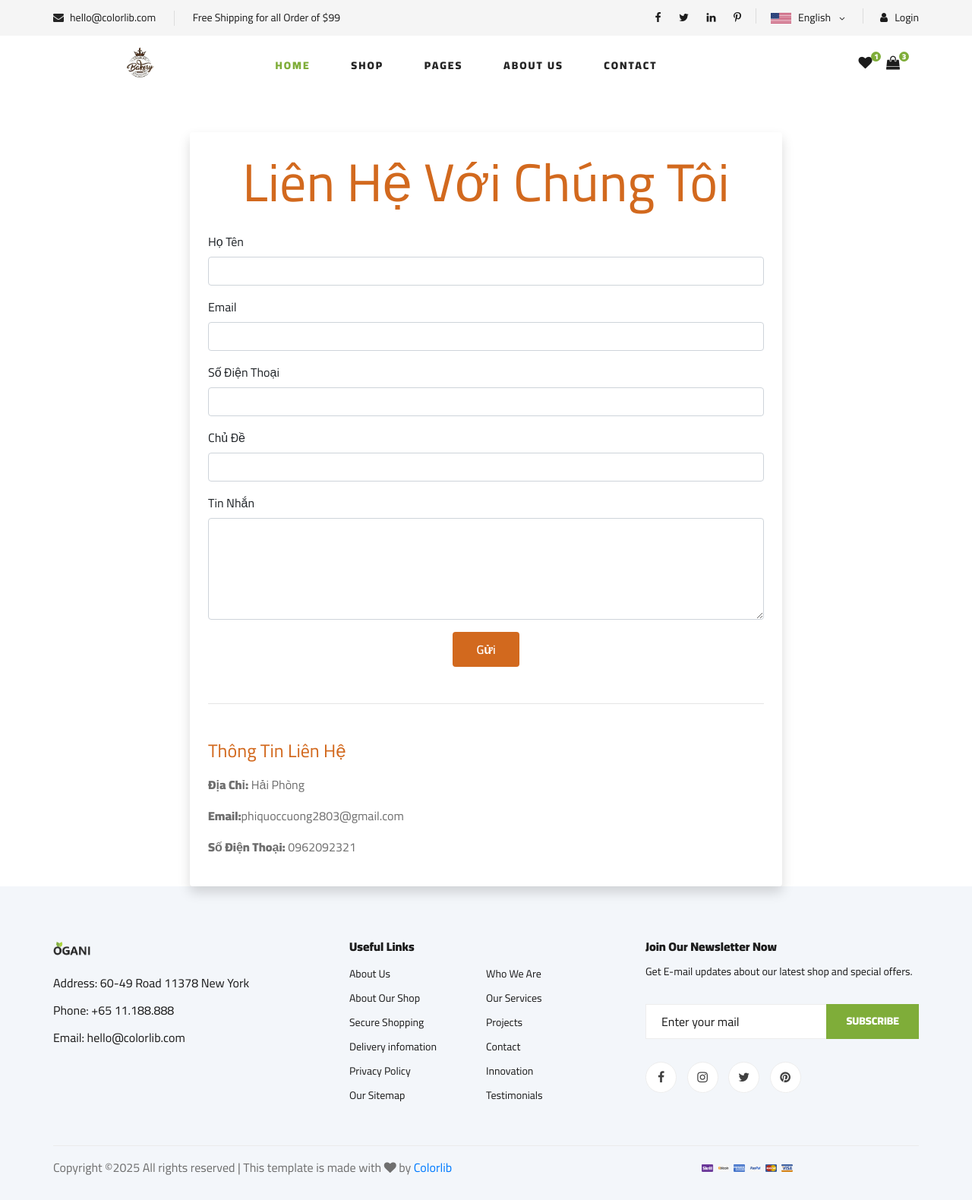
After one commit to AkinoMaoh/Duanbanh, a PHP site: page /views/contact.php in a window 1280 px wide. The commit adds this page. Shown: the whole page at 76% size. Run offline with PHP 8.4, Linux system fonts and the light colour scheme.

Commit message:
gio hang

```diff
--- a/Controller/CheckOutController.php
+++ b/Controller/CheckOutController.php
@@ -10,7 +10,7 @@ class CheckOutController {
     public function add(){
         if(isset($_GET['idsp'])) {
             $idSp = $_GET['idsp'];
-            if(isset($_SESSION['cart'])){
+            if(!isset($_SESSION['cart'])){
                 $_SESSION['cart'] = [];
             }
             $tonTaiSP = false;
--- a/Controller/HomeController.php
+++ b/Controller/HomeController.php
@@ -20,5 +20,8 @@ class HomeController {
     public function aboutUs() {
         include_once("views/aboutUs.php");
 }
+    public function contact() {
+        include_once("views/contact.php");
+}
 }
 ?>
--- a/index.php
+++ b/index.php
@@ -15,6 +15,9 @@ if(isset($_GET['action']) && $_GET['action'] != "") {
         case "aboutUs":
             $home->aboutUs();
             break;
+        case "contact":
+            $home->contact();
+            break;
         case "addtocart":
             $cart->add();
             break;
--- /dev/null
+++ b/views/contact.php
@@ -0,0 +1,58 @@
+
+<?php include_once("layouts/header.php"); ?>
+
+<div class="container mt-5">
+    <div class="row">
+        <div class="col-md-8 mx-auto p-4 shadow rounded bg-white">
+
+            <h1 class="mb-4 text-center" style="color:#d2691e;">Liên Hệ Với Chúng Tôi</h1>
+
+            <form method="POST" action="">
+                <div class="mb-3">
+                    <label for="name" class="form-label">Họ Tên</label>
+                    <input type="text" class="form-control" id="name" name="name" required>
+                </div>
+
+                <div class="mb-3">
+                    <label for="email" class="form-label">Email</label>
+                    <input type="email" class="form-control" id="email" name="email" required>
+                </div>
+
+                <div class="mb-3">
+                    <label for="phone" class="form-label">Số Điện Thoại</label>
+                    <input type="tel" class="form-control" id="phone" name="phone">
+                </div>
+
+                <div class="mb-3">
+                    <label for="subject" class="form-label">Chủ Đề</label>
+                    <input type="text" class="form-control" id="subject" name="subject" required>
+                </div>
+
+                <div class="mb-3">
+                    <label for="message" class="form-label">Tin Nhắn</label>
+                    <textarea class="form-control" id="message" name="message" rows="5" required></textarea>
+                </div>
+
+                <div class="text-center">
+                    <button type="submit" class="btn"
+                            style="background:#d2691e; color:white; padding:10px 30px; font-weight:600;">
+                        Gửi
+                    </button>
+                </div>
+            </form>
+
+            <hr class="my-5">
+
+            <div class="mt-4">
+                <h4 class="mb-3" style="color:#d2691e;">Thông Tin Liên Hệ</h4>
+
+                <p><strong> Địa Chỉ:</strong> Hải Phòng </p>
+                <p><strong> Email:</strong>phiquoccuong2803@gmail.com</p>
+                <p><strong> Số Điện Thoại:</strong> 0962092321 </p>
+            </div>
+
+        </div>
+    </div>
+</div>
+
+<?php include_once("layouts/footer.php"); ?>
--- a/views/css/style.css
+++ b/views/css/style.css
@@ -2285,7 +2285,25 @@ ol {
   width: 100%;
   margin-top: 10px;
 }
-
+.checkout__order ul li {
+  display: flex;
+  justify-content: space-between;
+  align-items: center;
+  gap: 20px;
+}
+
+.checkout__order ul li span {
+  float: none !important;
+  min-width: 80px;
+  text-align: right;
+}
+.checkout__order__products {
+  display: flex;
+  justify-content: space-between;
+}
+.checkout__order__products span {
+  float: none;
+}
 /*---------------------
   Blog
 -----------------------*/
--- a/views/layouts/header.php
+++ b/views/layouts/header.php
@@ -155,7 +155,7 @@
                   </ul>
                 </li>
                 <li><a href="index.php?action=aboutUs">About us</a></li>
-                <li><a href="./contact.html">Contact</a></li>
+                <li><a href="index.php?action=contact">Contact</a></li>
               </ul>
             </nav>
           </div>
```
Also changed, not shown: views/checkout.php (+19 -35 lines).
